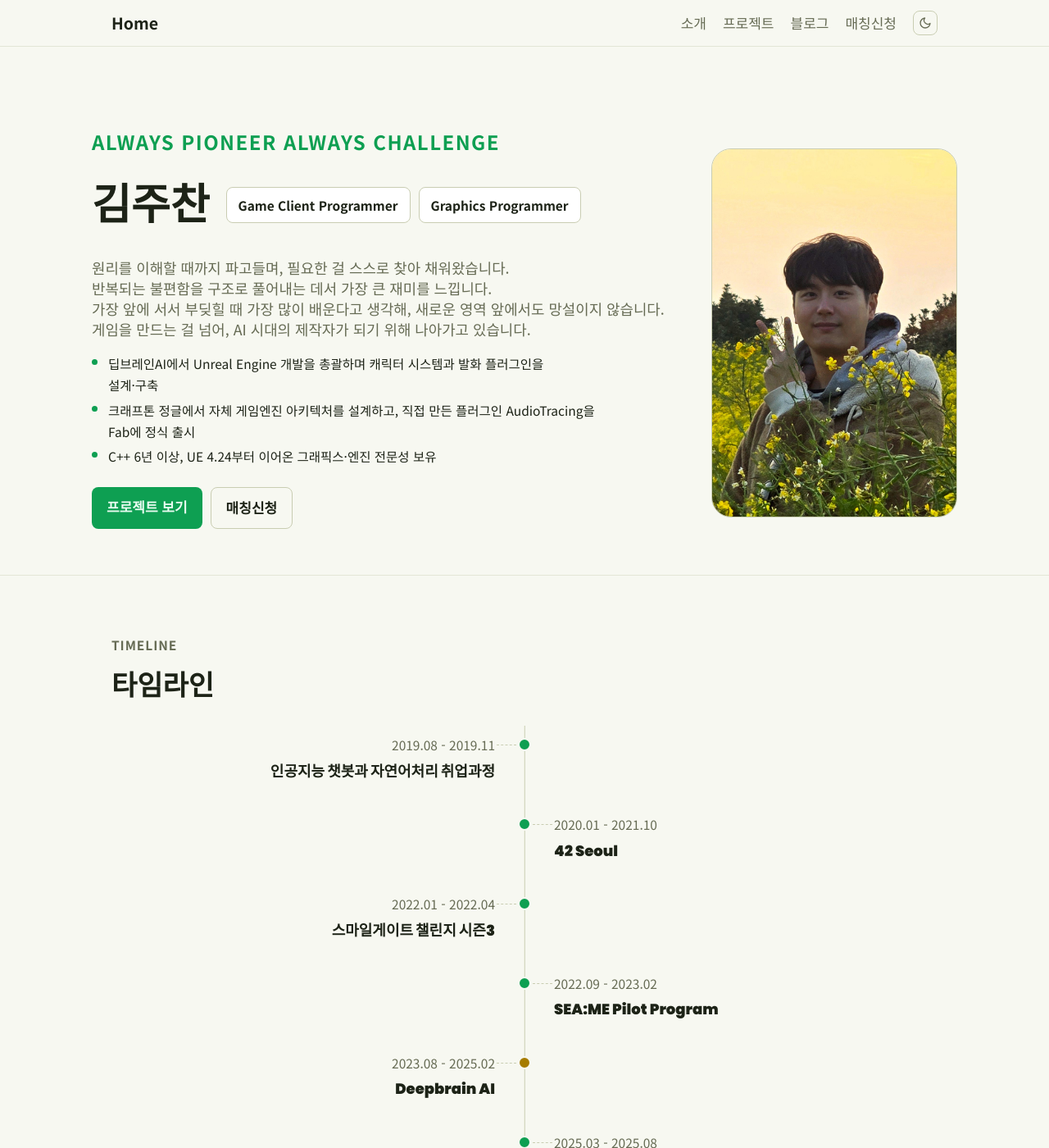
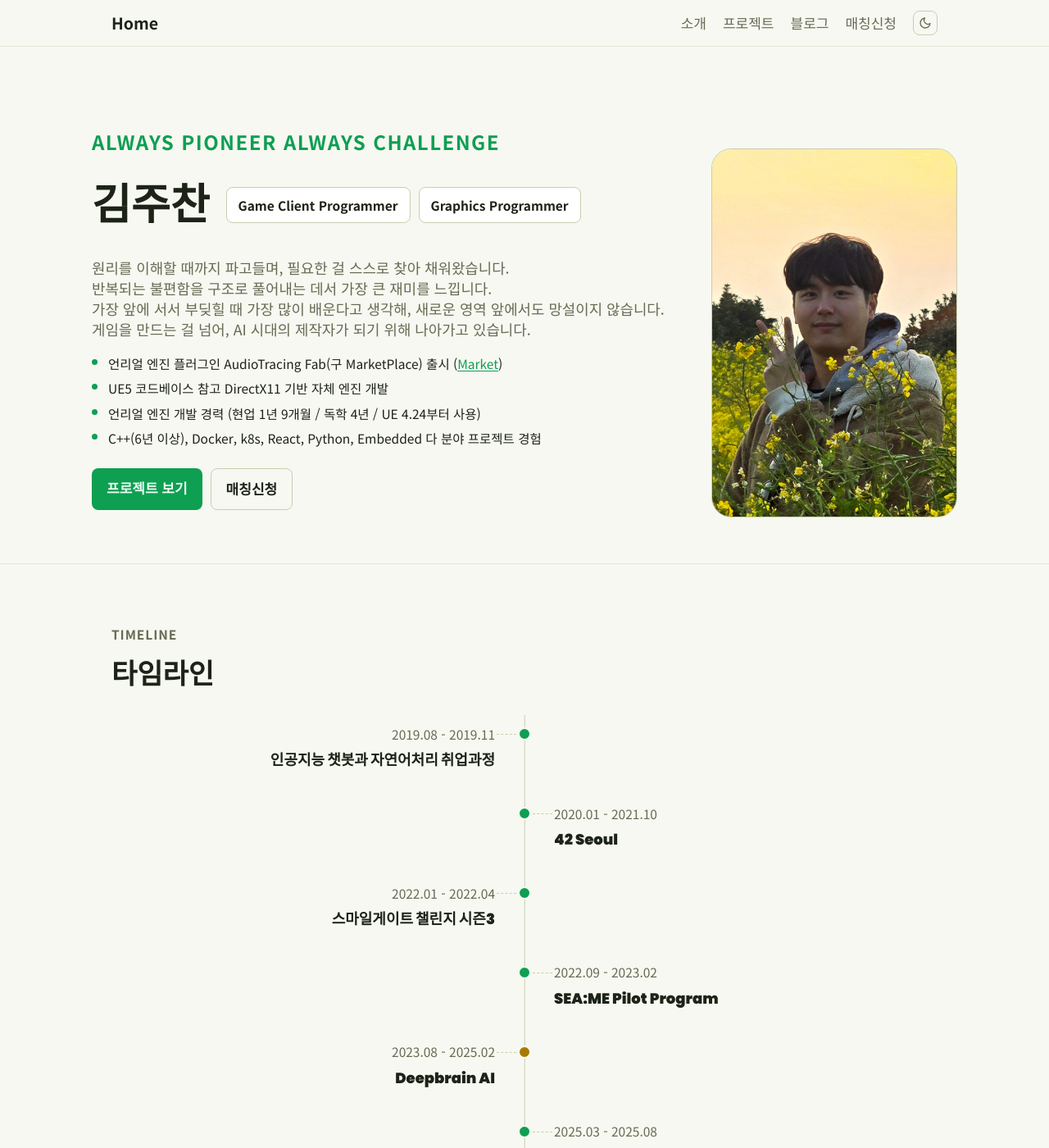
Before and after one commit to skamo3/skamo3.github.io, a Jekyll site: the page built from index.html, in a window 1280 px wide and 1400 px high. Shown: the whole window at 82% size. Built offline with Jekyll 4.4.1, drawn with Linux system fonts in a browser that asks for light colours.

```diff
--- a/_data/blog_categories.yml
+++ b/_data/blog_categories.yml
@@ -13,3 +13,6 @@ game-dev:
 dev-notes:
   label: 개발 지식
   color: "#5DCAA5"
+ai:
+  label: AI
+  color: "#FFC857"
--- a/assets/css/style.css
+++ b/assets/css/style.css
@@ -170,6 +170,7 @@ a { color: inherit; text-decoration: none; }
   border-radius: 50%;
   background: var(--accent);
 }
+.hero-facts li a { color: var(--accent); text-decoration: underline; text-underline-offset: 2px; }
 .hero .cta { display: flex; gap: 10px; margin-top: 24px; }
 
 @media (max-width: 760px) {
--- a/index.html
+++ b/index.html
@@ -23,9 +23,10 @@ title: Home
         게임을 만드는 걸 넘어, AI 시대의 제작자가 되기 위해 나아가고 있습니다.
       </p>
       <ul class="hero-facts">
-        <li>딥브레인AI에서 Unreal Engine 개발을 총괄하며 캐릭터 시스템과 발화 플러그인을<br>설계·구축</li>
-        <li>크래프톤 정글에서 자체 게임엔진 아키텍처를 설계하고, 직접 만든 플러그인 AudioTracing을 Fab에 정식 출시</li>
-        <li>C++ 6년 이상, UE 4.24부터 이어온 그래픽스·엔진 전문성 보유</li>
+        <li>언리얼 엔진 플러그인 AudioTracing Fab(구 MarketPlace) 출시 (<a href="https://www.fab.com/listings/8334fed3-f232-4b2f-a250-25f3b150f65c" target="_blank" rel="noopener">Market</a>)</li>
+        <li>UE5 코드베이스 참고 DirectX11 기반 자체 엔진 개발</li>
+        <li>언리얼 엔진 개발 경력 (현업 1년 9개월 / 독학 4년 / UE 4.24부터 사용)</li>
+        <li>C++(6년 이상), Docker, k8s, React, Python, Embedded 다 분야 프로젝트 경험</li>
       </ul>
       <div class="cta">
         <a class="btn btn-primary" href="#projects">프로젝트 보기</a>
```
Also changed, not shown: _posts/2026-07-09-claude-github-pages-portfolio.md (added, +89 -0 lines), _projects/audiotracing.md (+9 -1 lines), 5 other files.
